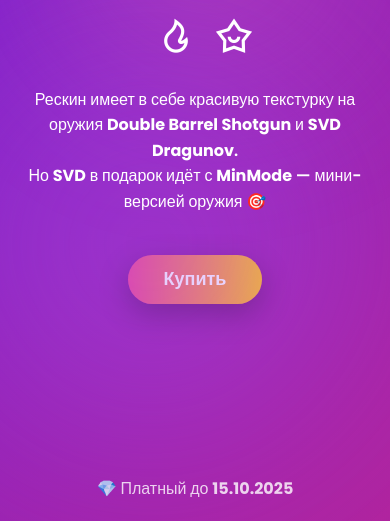
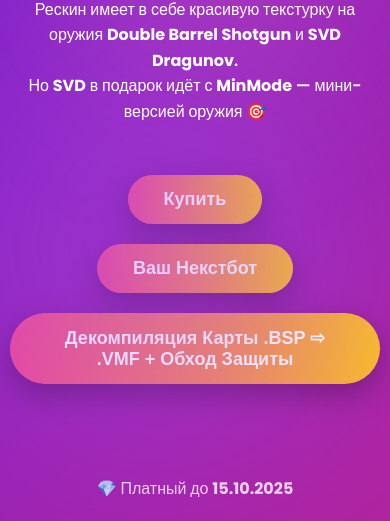
Before and after one commit to sharik-inc/sharik-inc.github.io, a plain HTML site: page index.html in a window 390 px wide. Shown: the part 323-844 px from the top of the page. Drawn offline with nearby package versions, Linux system fonts and the light colour scheme.

Commit message:
Update index.html

```diff
--- a/index.html
+++ b/index.html
@@ -13,9 +13,9 @@
       height: 100vh;
       overflow: hidden;
       display: flex;
+      flex-direction: column;
+      align-items: center;
       justify-content: center;
-      align-items: center;
-      flex-direction: column;
       background: linear-gradient(135deg, #4c1d95, #7e22ce, #db2777);
       background-size: 300% 300%;
       animation: gradientMove 10s ease infinite;
@@ -43,20 +43,6 @@
       to { opacity: 1; transform: translateY(0); }
     }
 
-    .desc {
-      max-width: 600px;
-      font-size: 18px;
-      line-height: 1.6;
-      opacity: 0.95;
-      margin-bottom: 40px;
-      animation: fadeIn 2s ease forwards;
-    }
-
-    @keyframes fadeIn {
-      from { opacity: 0; }
-      to { opacity: 1; }
-    }
-
     .icons {
       font-size: 48px;
       margin-bottom: 30px;
@@ -75,7 +61,22 @@
       color: #fbbf24;
     }
 
-    button {
+    .desc {
+      max-width: 600px;
+      font-size: 18px;
+      line-height: 1.6;
+      opacity: 0.95;
+      margin-bottom: 40px;
+      animation: fadeIn 2s ease forwards;
+    }
+
+    @keyframes fadeIn {
+      from { opacity: 0; }
+      to { opacity: 1; }
+    }
+
+    .btn {
+      display: inline-block;
       font-size: 22px;
       padding: 18px 50px;
       border: none;
@@ -86,9 +87,10 @@
       cursor: pointer;
       box-shadow: 0 10px 30px rgba(0,0,0,0.3);
       transition: transform 0.3s ease, box-shadow 0.3s ease;
+      margin: 10px;
     }
 
-    button:hover {
+    .btn:hover {
       transform: scale(1.08);
       box-shadow: 0 15px 40px rgba(255, 182, 193, 0.5);
     }
@@ -101,7 +103,6 @@
       animation: fadeIn 2s ease;
     }
 
-    /* Floating background circles */
     .circle {
       position: absolute;
       border-radius: 50%;
@@ -136,7 +137,7 @@
     @media (max-width: 600px) {
       h1 { font-size: 42px; }
       .desc { font-size: 16px; padding: 0 20px; }
-      button { font-size: 18px; padding: 14px 36px; }
+      .btn { font-size: 18px; padding: 14px 36px; }
       .icons { font-size: 38px; gap: 20px; }
     }
   </style>
@@ -158,8 +159,16 @@
     Но <b>SVD</b> в подарок идёт с <b>MinMode</b> — мини-версией оружия 🎯
   </div>
 
-  <button onclick="window.location.href='https://funpay.com/lots/offer?id=54054894'">
-    Купить
+  <!-- Основная кнопка покупки -->
+  <button class="btn" onclick="window.location.href='https://funpay.com/lots/offer?id=54054894'">Купить</button>
+
+  <!-- Новые кнопки -->
+  <button class="btn" onclick="window.location.href='https://funpay.com/lots/offer?id=54053673'">
+    Ваш Некстбот
+  </button>
+
+  <button class="btn" onclick="window.location.href='https://funpay.com/lots/offer?id=54053383'">
+    Декомпиляция Карты .BSP ⇨ .VMF + Обход Защиты
   </button>
 
   <div class="footer">💎 Платный до <b>15.10.2025</b></div>
```
